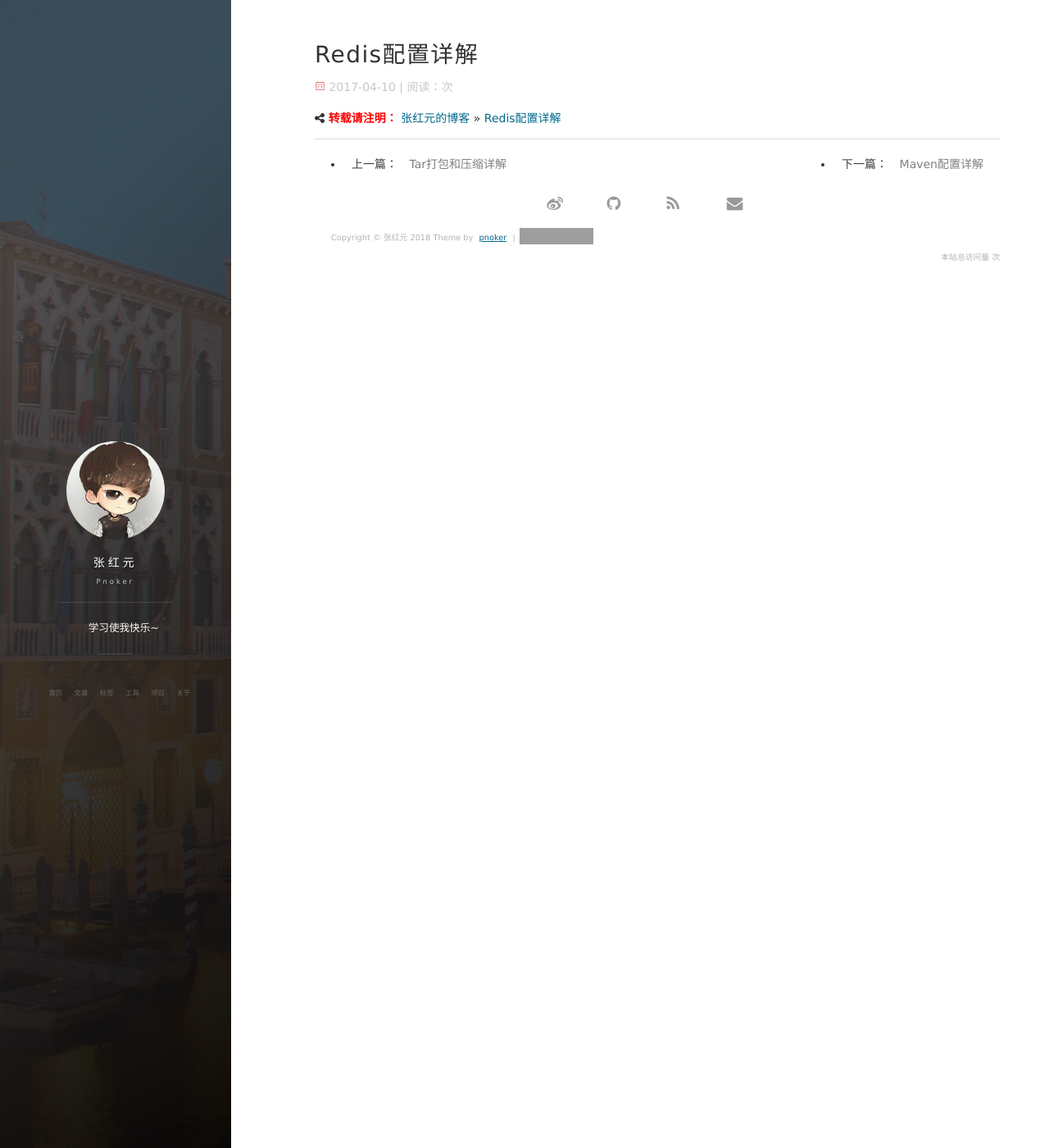
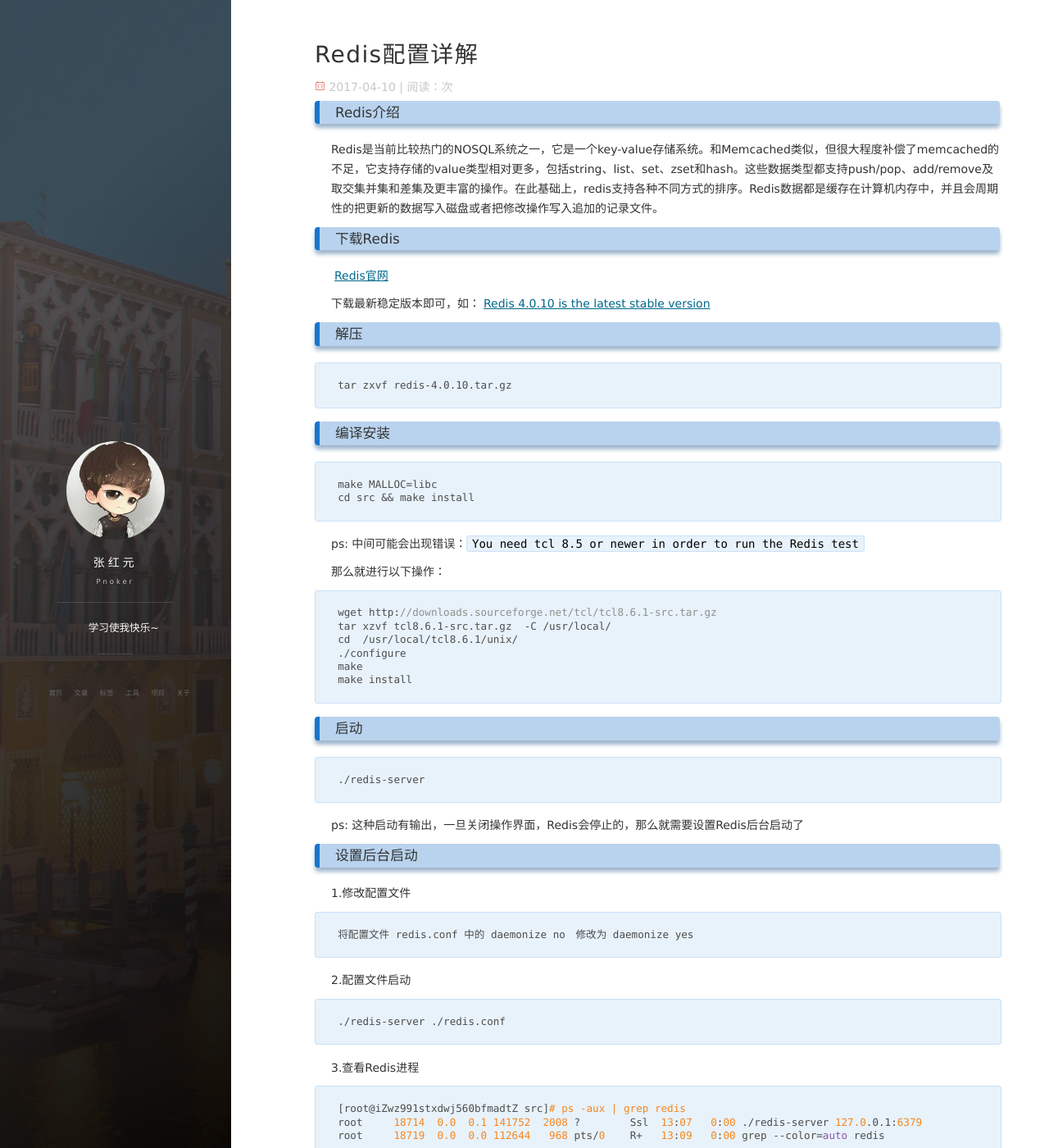
Before and after one commit to pnoker/pnoker.github.io, a Jekyll site: the page built from _posts/2017-04-10-Redis配置详解.md, in a window 1280 px wide and 1400 px high. Shown: the whole window at 82% size. Built offline with Jekyll 4.4.1, drawn with Linux system fonts in a browser that asks for light colours; nearby versions of some CDN libraries; our own code applies the rules of GitHub Pages for plain Markdown files; comment, search, counter and statistics services are not loaded; some of the changed text lies outside the part shown; grey boxes are pictures that could not be loaded.

Commit message:
redis&java

````diff
--- a/_posts/2017-04-10-Redis配置详解.md
+++ b/_posts/2017-04-10-Redis配置详解.md
@@ -0,0 +1,79 @@
+---
+layout: post
+title: Redis配置详解
+date: 2017-04-10
+tag: Linux
+---
+
+### Redis介绍
+
+Redis是当前比较热门的NOSQL系统之一，它是一个key-value存储系统。和Memcached类似，但很大程度补偿了memcached的不足，它支持存储的value类型相对更多，包括string、list、set、zset和hash。这些数据类型都支持push/pop、add/remove及取交集并集和差集及更丰富的操作。在此基础上，redis支持各种不同方式的排序。Redis数据都是缓存在计算机内存中，并且会周期性的把更新的数据写入磁盘或者把修改操作写入追加的记录文件。
+
+### 下载Redis
+
+[Redis官网](https://redis.io/)
+
+下载最新稳定版本即可，如：[Redis 4.0.10 is the latest stable version](http://download.redis.io/releases/redis-4.0.10.tar.gz)
+
+### 解压
+
+```shell
+tar zxvf redis-4.0.10.tar.gz
+```
+
+### 编译安装
+
+```shell
+make MALLOC=libc
+cd src && make install
+```
+
+ps: 中间可能会出现错误：`You need tcl 8.5 or newer in order to run the Redis test`
+
+那么就进行以下操作：
+
+```shell
+wget http://downloads.sourceforge.net/tcl/tcl8.6.1-src.tar.gz
+tar xzvf tcl8.6.1-src.tar.gz  -C /usr/local/
+cd  /usr/local/tcl8.6.1/unix/
+./configure
+make
+make install
+```
+
+### 启动
+
+```shell
+./redis-server
+```
+
+ps: 这种启动有输出，一旦关闭操作界面，Redis会停止的，那么就需要设置Redis后台启动了
+
+### 设置后台启动
+
+1.修改配置文件
+
+```txt
+将配置文件 redis.conf 中的 daemonize no　修改为 daemonize yes
+```
+
+2.配置文件启动
+
+```shell
+./redis-server ./redis.conf
+```
+
+3.查看Redis进程
+
+```shell
+[root@iZwz991stxdwj560bfmadtZ src]# ps -aux | grep redis
+root     18714  0.0  0.1 141752  2008 ?        Ssl  13:07   0:00 ./redis-server 127.0.0.1:6379
+root     18719  0.0  0.0 112644   968 pts/0    R+   13:09   0:00 grep --color=auto redis
+
+```
+
+4.杀死Redis进程
+
+```shell
+kill -9 18714
+```
````
Also changed, not shown: _posts/2017-04-04-Java Web 环境配置.md (+1 -1 lines).
